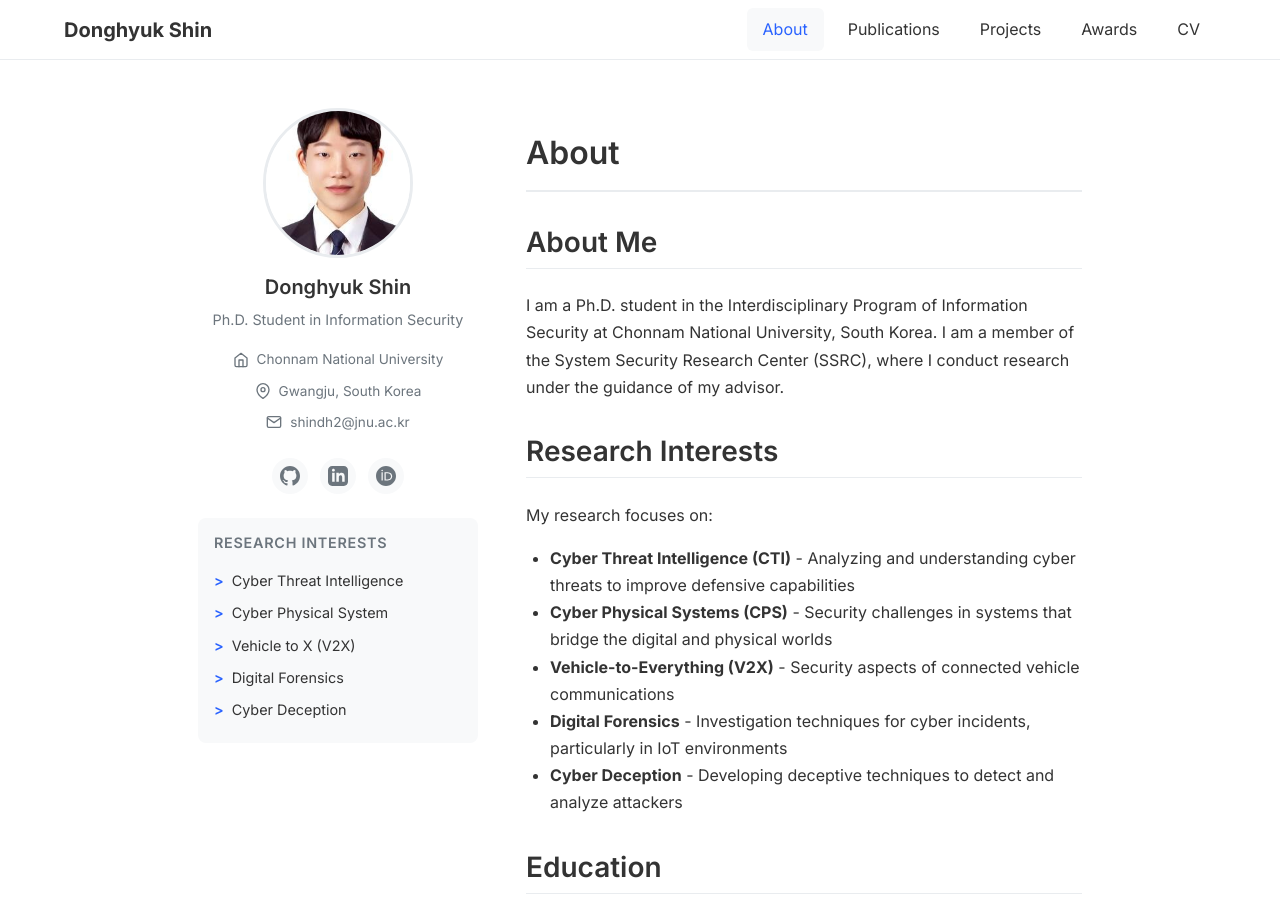
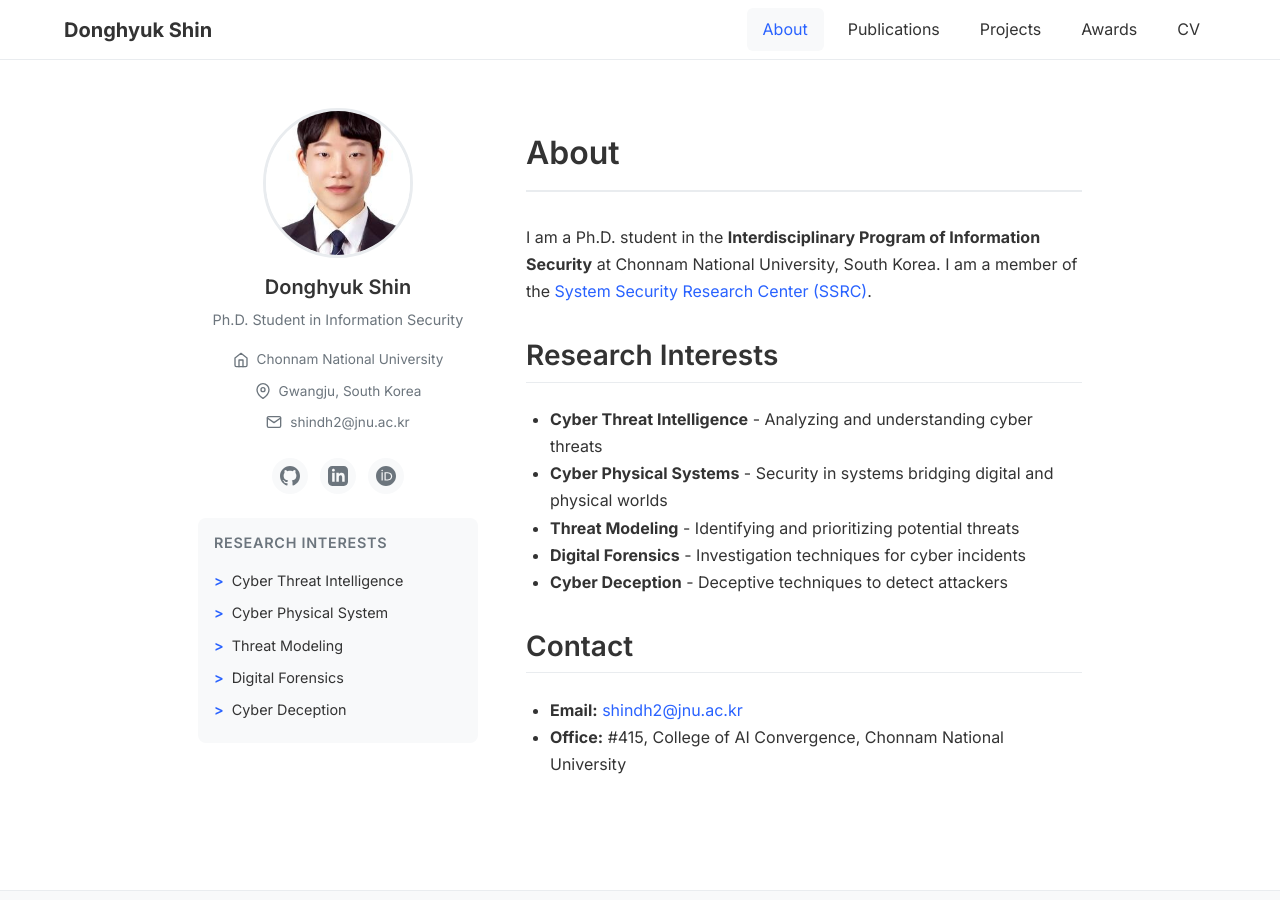
Before and after one commit to soledo/soledo.github.io, a Jekyll site: the page built from _pages/about.md, in a window 1280 px wide and 900 px high. Built offline with Jekyll 4.4.1, drawn with Linux system fonts in a browser that asks for light colours; some of the changed text lies outside the part shown.

Commit message:
Improve About page and change V2X to Threat Modeling

```diff
--- a/_config.yml
+++ b/_config.yml
@@ -46,7 +46,7 @@ author:
 research_interests:
   - Cyber Threat Intelligence
   - Cyber Physical System
-  - Vehicle to X (V2X)
+  - Threat Modeling
   - Digital Forensics
   - Cyber Deception
 
--- a/_pages/about.md
+++ b/_pages/about.md
@@ -5,32 +5,17 @@ layout: single
 author_profile: true
 ---
 
-## About Me
-
-I am a Ph.D. student in the Interdisciplinary Program of Information Security at Chonnam National University, South Korea. I am a member of the System Security Research Center (SSRC), where I conduct research under the guidance of my advisor.
+I am a Ph.D. student in the **Interdisciplinary Program of Information Security** at Chonnam National University, South Korea. I am a member of the [System Security Research Center (SSRC)](http://ssrc.jnu.ac.kr).
 
 ## Research Interests
 
-My research focuses on:
-
-- **Cyber Threat Intelligence (CTI)** - Analyzing and understanding cyber threats to improve defensive capabilities
-- **Cyber Physical Systems (CPS)** - Security challenges in systems that bridge the digital and physical worlds
-- **Vehicle-to-Everything (V2X)** - Security aspects of connected vehicle communications
-- **Digital Forensics** - Investigation techniques for cyber incidents, particularly in IoT environments
-- **Cyber Deception** - Developing deceptive techniques to detect and analyze attackers
-
-## Education
-
-| Degree | Institution | Period |
-|--------|-------------|--------|
-| Ph.D. Course | Chonnam National University | Mar 2022 - Present |
-| M.S. in Information Security | Chonnam National University | Mar 2020 - Feb 2022 |
-| B.S. in Computer Information Communication Engineering | Chonnam National University | Mar 2014 - Feb 2020 |
+- **Cyber Threat Intelligence** - Analyzing and understanding cyber threats
+- **Cyber Physical Systems** - Security in systems bridging digital and physical worlds
+- **Threat Modeling** - Identifying and prioritizing potential threats
+- **Digital Forensics** - Investigation techniques for cyber incidents
+- **Cyber Deception** - Deceptive techniques to detect attackers
 
 ## Contact
 
-Feel free to reach out to me for research collaboration or any inquiries.
-
 - **Email:** [shindh2@jnu.ac.kr](mailto:shindh2@jnu.ac.kr)
-- **Office:** #415, College of AI Convergence, Chonnam National University, Buk-gu, Gwangju, Korea
-- **Lab Website:** [SSRC](http://ssrc.jnu.ac.kr)
+- **Office:** #415, College of AI Convergence, Chonnam National University
```
Also changed, not shown: _pages/cv.md (+1 -1 lines).
